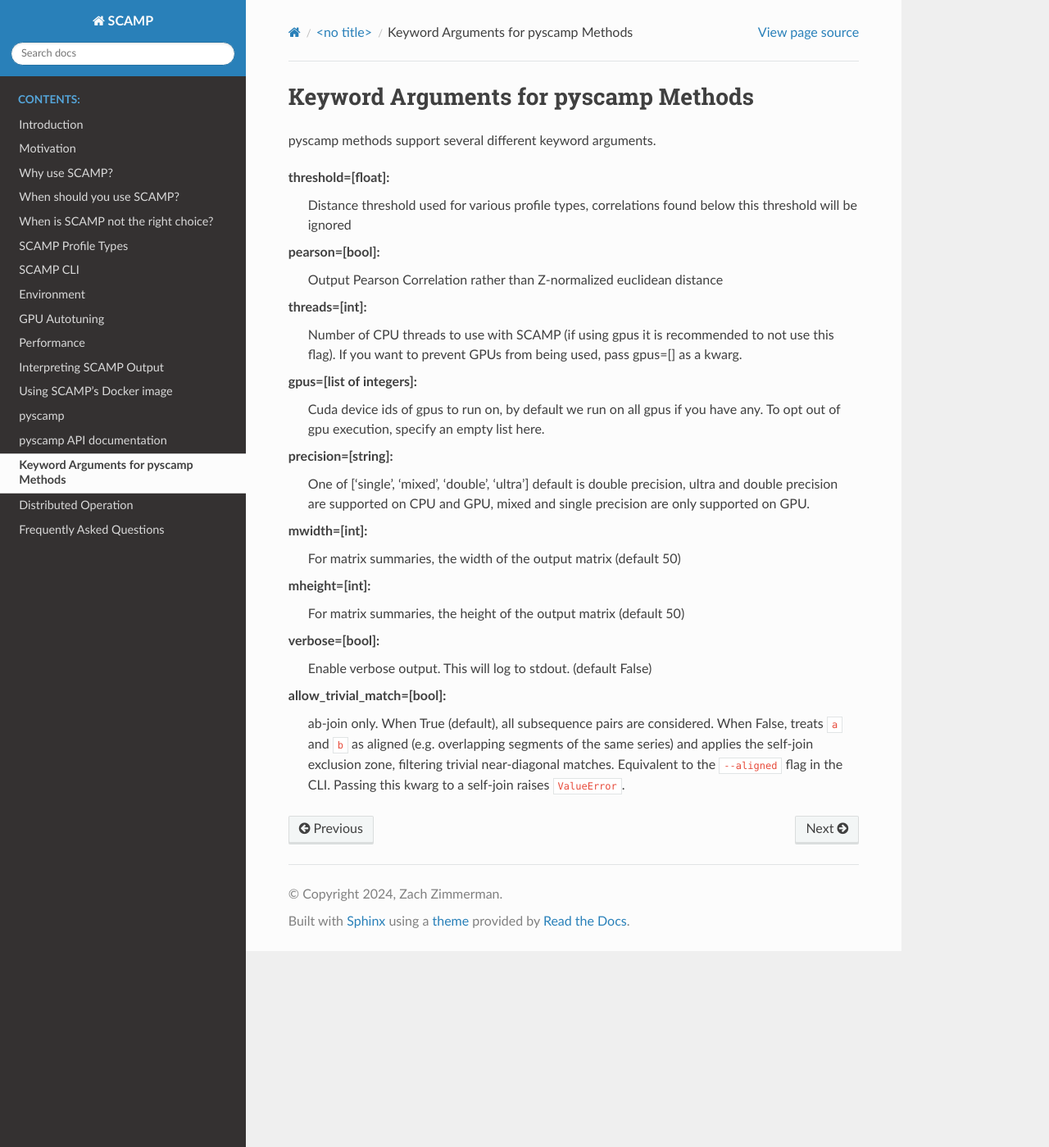
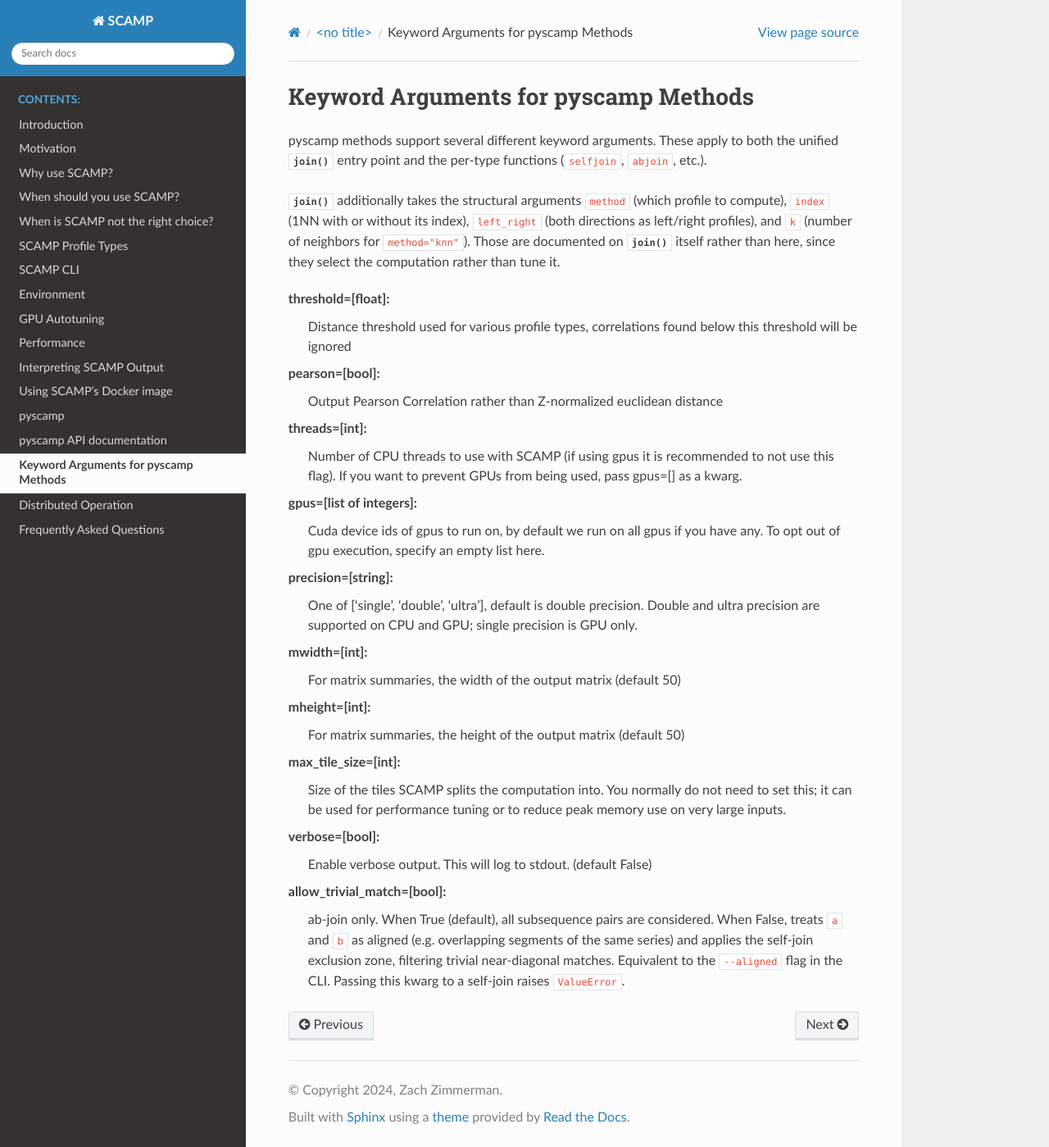
Before and after one commit to zpzim/SCAMP, a Sphinx documentation site: the page built from docs/source/pyscamp/kwargs.rst, in a window 1280 px wide and 1399 px high. Shown: the whole window at 82% size. Built offline with Sphinx 7.4.7 and the Read the Docs theme 3.1.0, drawn with Linux system fonts in a browser that asks for light colours.

Commit message:
Docs: surface join() in README/profiles/kwargs; fix stale/ missing args
Second docs pass for the unified interface:
  * README.md: the Python usage example now leads with join() (self/ab,
    method=, left_right, index=False), noting the per-type functions
    remain available.
  * profiles.rst: each profile type lists its join(method=...) form. The
    "Nearest Neighbor Only" type is no longer "Currently unsupported" in
    pyscamp -- join(method="1nn", index=False) computes it -- and the 1NN
    entry documents left_right=True for the preceding/subsequent profiles.
  * kwargs.rst: document max_tile_size (was accepted but undocumented);
    drop the stale 'mixed' precision option (removed in #143 -- pyscamp
    now accepts single/double/ultra only); add a pointer to join()'s
    structural arguments (method / index / left_right / k).

Co-Authored-By: Claude Opus 4.7 <noreply@anthropic.com>

```diff
--- a/docs/source/pyscamp/kwargs.rst
+++ b/docs/source/pyscamp/kwargs.rst
@@ -1,6 +1,14 @@
 Keyword Arguments for pyscamp Methods
 =====================================
-pyscamp methods support several different keyword arguments.
+pyscamp methods support several different keyword arguments. These apply to
+both the unified :func:`~pyscamp.join` entry point and the per-type functions
+(``selfjoin``, ``abjoin``, etc.).
+
+:func:`~pyscamp.join` additionally takes the structural arguments ``method``
+(which profile to compute), ``index`` (1NN with or without its index),
+``left_right`` (both directions as left/right profiles), and ``k`` (number of
+neighbors for ``method="knn"``). Those are documented on :func:`~pyscamp.join`
+itself rather than here, since they select the computation rather than tune it.
 
 threshold=[float]:
   Distance threshold used for various profile types, correlations found below this threshold will be ignored
@@ -11,11 +19,13 @@ threads=[int]:
 gpus=[list of integers]:
   Cuda device ids of gpus to run on, by default we run on all gpus if you have any. To opt out of gpu execution, specify an empty list here.
 precision=[string]:
-  One of ['single', 'mixed', 'double', 'ultra'] default is double precision, ultra and double precision are supported on CPU and GPU, mixed and single precision are only supported on GPU.
+  One of ['single', 'double', 'ultra'], default is double precision. Double and ultra precision are supported on CPU and GPU; single precision is GPU only.
 mwidth=[int]:
   For matrix summaries, the width of the output matrix (default 50)
 mheight=[int]:
   For matrix summaries, the height of the output matrix (default 50)
+max_tile_size=[int]:
+  Size of the tiles SCAMP splits the computation into. You normally do not need to set this; it can be used for performance tuning or to reduce peak memory use on very large inputs.
 verbose=[bool]:
   Enable verbose output. This will log to stdout. (default False)
 allow_trivial_match=[bool]:
```
Also changed, not shown: README.md (+16 -3 lines), docs/source/profiles.rst (+11 -5 lines).
